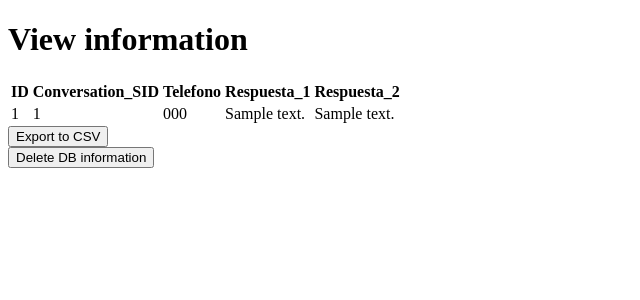
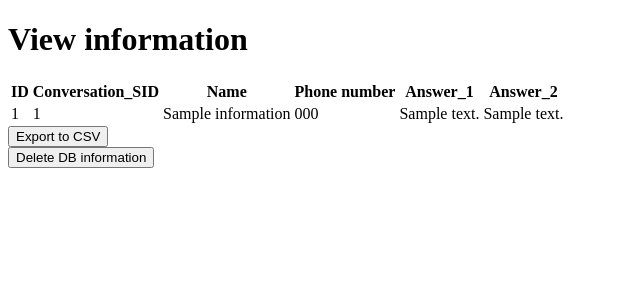
Before and after one commit to sinboleto/confirmacion, a Flask app: page /view in a window 1280 px wide. Shown: the top 300 px of the page, without its empty margins (0-640 px from the left). Run offline with Flask 3, Linux system fonts and the light colour scheme; tables that the repository leaves empty hold one stand-in row (values such as "Sample post").

Commit message:
Actualizacion logica y preguntas

```diff
--- a/app.py
+++ b/app.py
@@ -42,11 +42,13 @@ class Information(db.Model):
     id = db.Column(db.Integer, primary_key=True)
     conversation_sid = db.Column(db.String(50), nullable=False)
     phone_number = db.Column(db.String(20), nullable=False)
+    name = db.Column(db.String(20), nullable=False)
     answer_1 = db.Column(db.String(500), nullable=False)
     answer_2 = db.Column(db.String(500), nullable=False)
 
-    def __init__(self, conversation_sid, phone_number, answer_1, answer_2):
+    def __init__(self, conversation_sid, name, phone_number, answer_1, answer_2):
         self.conversation_sid = conversation_sid
+        self.name = name
         self.phone_number = phone_number
         self.answer_1 = answer_1
         self.answer_2 = answer_2
@@ -150,7 +152,7 @@ def webhook():
     # Append the answer to the conversation state
     conversation_state['answers'].append(user_answer)
 
-    if conversation_state == 0 and user_answer == 'No':
+    if conversation_state['current_question_index'] == 0 and user_answer == 'No':
         current_question_index = -1
         conversation_state['answers'].append('No')
     else:
@@ -183,6 +185,7 @@ def webhook():
 
         # We have asked all the question, save the answer in the database
         new_info = Information(conversation_sid,
+                               dict_info_recipients[incoming_phone_number]["recipient_name"],
                                incoming_phone_number,
                                answers[0],
                                answers[1])
--- a/templates/view.html
+++ b/templates/view.html
@@ -9,14 +9,16 @@
         <tr>
             <th>ID</th>
             <th>Conversation_SID</th>
-            <th>Telefono</th>
-            <th>Respuesta_1</th>
-            <th>Respuesta_2</th>
+            <th>Name</th>
+            <th>Phone number</th>
+            <th>Answer_1</th>
+            <th>Answer_2</th>
         </tr>
         {% for info in infos %}
             <tr>
                 <td>{{ info.id }}</td>
                 <td>{{ info.conversation_sid }}</td>
+                <td>{{ info.name }}</td>
                 <td>{{ info.phone_number }}</td>
                 <td>{{ info.answer_1 }}</td>
                 <td>{{ info.answer_2 }}</td>
```
